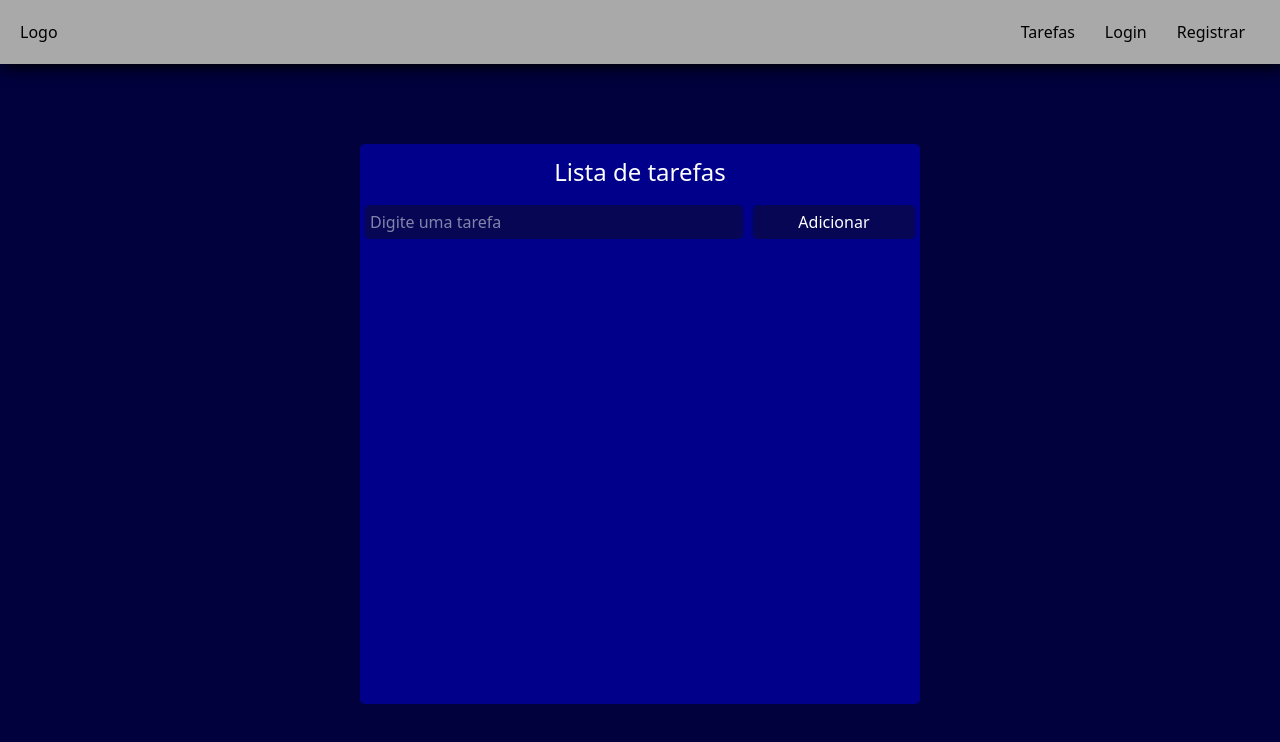
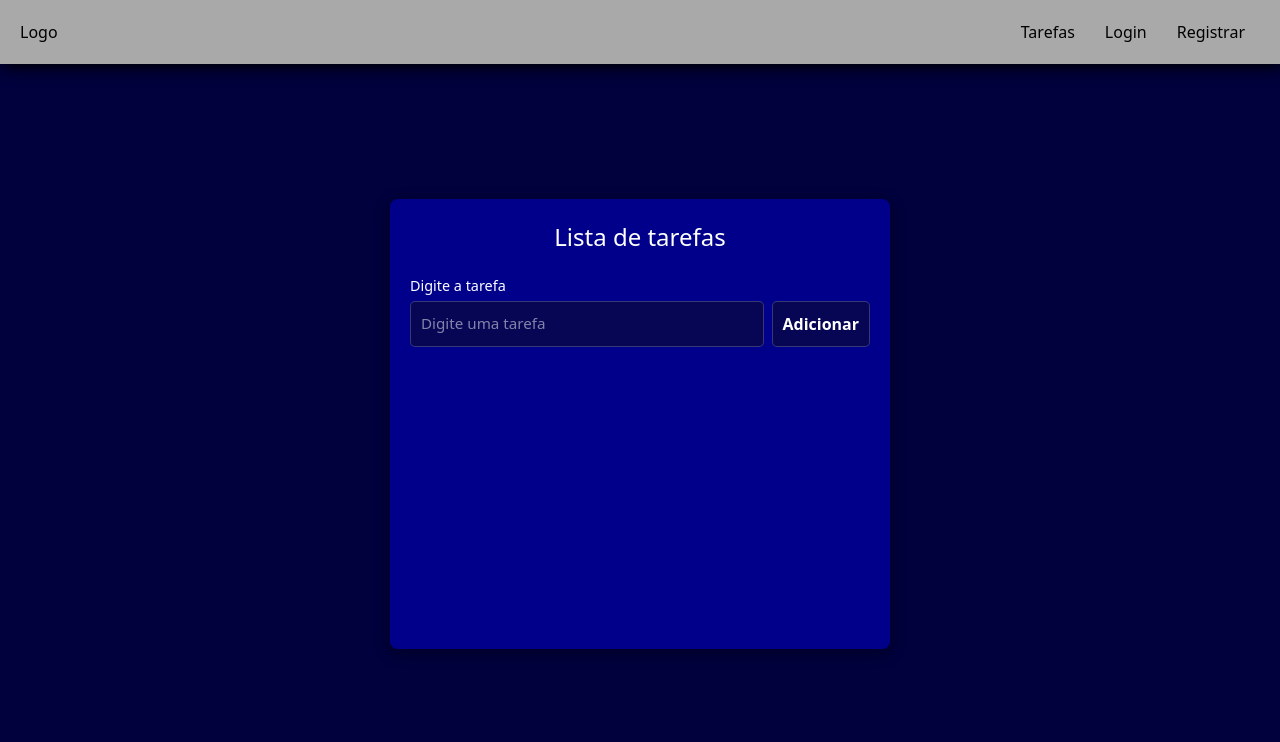
Before and after one commit to JorgeLucasPinheiro98/ToDoList, a React (Vite) app in the folder frontend/: page / in a window 1280 px wide. Both pictures are taken after a click on the link "Tarefas". Shown: the top 742 px of the page. Built offline with nearby package versions, Linux system fonts and the light colour scheme.

Commit message:
finalizado a pagina de tarefas - falta register e enviar ao back end

```diff
--- a/frontend/src/components/ListTask/index.tsx
+++ b/frontend/src/components/ListTask/index.tsx
@@ -1,31 +1,45 @@
 import React, { useState } from "react"
 import style from "./style.module.css"
 
+interface ITask {
+    id: number
+    text: string
+    completed: boolean
+}
+
 export function ListTask() {
-    const [tasks, setTasks] = useState<string[]>([]);
+    const [tasks, setTasks] = useState<ITask[]>([]);
     const [inputValue, setInputValue] = useState<string>("");
 
-    const handleAddItem = (e: React.FormEvent) => {
+    function handleAddItem (e: React.FormEvent) {
         e.preventDefault();
+
         if(inputValue.trim() === "") return
-        setTasks((prevTasks) => [...prevTasks, inputValue])
+
+        const newTask: ITask = {
+            id: Date.now(),
+            text: inputValue,
+            completed: false
+        }
+
+        setTasks((prevTasks) => [...prevTasks, newTask])
         setInputValue("")
     }
 
-    const handleInputChange = (e: React.ChangeEvent<HTMLInputElement>) => {
+    function handleInputChange (e: React.ChangeEvent<HTMLInputElement>) {
         setInputValue(e.target.value)
     }
 
-    const listTask = tasks.map(task =>
-        <section className={style.tasks}>
-            <p>{task}</p>
-            <button id={style.concluir}>Concluir</button>
-            <button>X</button>
-        </section>
-    )
+    function handleToggleComplete (id:number) {
+        setTasks((prevTasks) =>
+            prevTasks.map((task) =>
+                task.id === id ? {...task, completed: !task.completed} : task
+            )
+        )
+    }
 
-    function addTask() {
-
+    function handleDeleteTask (id: number) {
+        setTasks((prevTasks) => prevTasks.filter((task) => task.id !== id))
     }
 
     return (
@@ -33,11 +47,38 @@ export function ListTask() {
             <h1 className={style.title}>Lista de tarefas</h1>
                 <div className={style.back}>
                 <form onSubmit={handleAddItem}className={style.addTask}>
-                    <label htmlFor="tarefa"></label>
-                    <input type="text" name="tarefa" placeholder="Digite uma tarefa" value={inputValue} onChange={handleInputChange}/>
-                    <button onClick={addTask}>Adicionar</button>
+                    <label htmlFor="tarefa">Digite a tarefa</label>
+                    <input
+                        id="tarefa"
+                        type="text"
+                        name="tarefa"
+                        placeholder="Digite uma tarefa"
+                        value={inputValue}
+                        onChange={handleInputChange}
+                    />
+
+                    <button type="submit">Adicionar</button>
                 </form>
-                {listTask}
+                {tasks.map((task) => (
+                    <section key={task.id} className={style.tasks}>
+                        <p className={task.completed ? style.taskCompleted : ""}>
+                            {task.text}
+                        </p>
+                        <button
+                        id={style.concluir}
+                        type="button"
+                        onClick={() => handleToggleComplete(task.id)}
+                        >
+                        {task.completed ? "Refazer" : "Concluir"}
+                        </button>
+                        <button
+                        type="button"
+                        onClick={() => handleDeleteTask(task.id)}
+                        >
+                            X
+                        </button>
+                    </section>
+                ))}
             </div>
         </div>
     )
--- a/frontend/src/components/ListTask/style.module.css
+++ b/frontend/src/components/ListTask/style.module.css
@@ -1,68 +1,126 @@
+/* Container Principal */
 .container {
   background-color: darkblue;
-    width: 70vh;
-    height: 70vh;
-    border-radius: 5px;
+  width: 100%;
+  max-width: 500px;
+  min-height: 450px;
+  border-radius: 8px;
+  padding: 20px;
+  box-sizing: border-box;
+  box-shadow: 0 4px 15px rgba(0, 0, 0, 0.4);
+  margin: 0 auto;
 }
 
 .title {
   color: white;
   text-align: center;
-    margin: 10px;
-    font-size: x-large;
+  margin-bottom: 20px;
+  font-size: 1.5rem;
 }
+
+.back {
+  display: flex;
+  flex-direction: column;
+  gap: 12px;
+}
+
 
 .addTask {
   display: flex;
-    justify-content: center;
-    border-color: black;
+  flex-wrap: wrap;
+  gap: 8px;
   color: white;
 }
 
+.addTask label {
+  width: 100%;
+  font-size: 0.9rem;
+  margin-bottom: -4px;
+}
+
 .addTask input {
-    width: 70%;
+  flex: 1;
   background-color: rgb(6, 6, 85);
-    padding: 5px;
-    margin: 5px;
+  color: white;
+  padding: 10px;
   border-radius: 5px;
+  border: 1px solid rgba(255, 255, 255, 0.2);
+  outline: none;
+  font-size: 0.95rem;
+  box-sizing: border-box;
 }
 
 .addTask button {
-    width: 30%;
+  width: auto;
+  min-width: 90px;
   background-color: rgb(6, 6, 85);
-    padding: 5px;
-    margin: 5px;
+  color: white;
+  padding: 10px;
   border-radius: 5px;
+  border: 1px solid rgba(255, 255, 255, 0.2);
+  cursor: pointer;
+  font-weight: bold;
+  transition: background-color 0.2s;
+}
+
+.addTask button:hover {
+  background-color: rgb(15, 15, 120);
 }
 
 .tasks {
   display: flex;
+  align-items: center;
+  gap: 6px;
   color: white;
-    margin: 3px;
 }
 
 .tasks p {
-    width: 80%;
+  flex: 1;
   background-color: rgb(6, 6, 85);
-    padding: 7px;
-    margin: 2px;
+  padding: 10px;
+  margin: 0;
   border-radius: 5px;
-    text-align: center;
-}
-
-.tasks button {
-    width: 5%;
-    background-color: rgb(6, 6, 85);
-    padding: 7px;
-    margin: 2px;
-    border-radius: 5px;
-    cursor: pointer;
+  text-align: left;
+  word-break: break-word;
+  font-size: 0.95rem;
+  transition: opacity 0.2s, text-decoration 0.2s;
 }
 
 #concluir {
-    width: 15%;
+  width: auto;
+  min-width: 80px;
   background-color: rgb(6, 6, 85);
-    padding: 7px;
-    margin: 2px;
+  color: #55ff55;
+  padding: 10px;
   border-radius: 5px;
+  border: 1px solid rgba(255, 255, 255, 0.2);
+  cursor: pointer;
+  font-size: 0.85rem;
 }
+
+#concluir:hover {
+  background-color: rgb(15, 15, 120);
+}
+
+/* Botão Excluir (X) */
+.tasks button:not(#concluir) {
+  width: 38px;
+  height: 38px;
+  background-color: rgb(6, 6, 85);
+  color: #ff5555;
+  padding: 0;
+  border-radius: 5px;
+  border: 1px solid rgba(255, 255, 255, 0.2);
+  cursor: pointer;
+  font-weight: bold;
+}
+
+.tasks button:not(#concluir):hover {
+  background-color: #ff5555;
+  color: white;
+}
+
+.taskCompleted {
+  text-decoration: line-through;
+  opacity: 0.5;
+}
```
Lines whose indentation alone changed are shown as unchanged.
